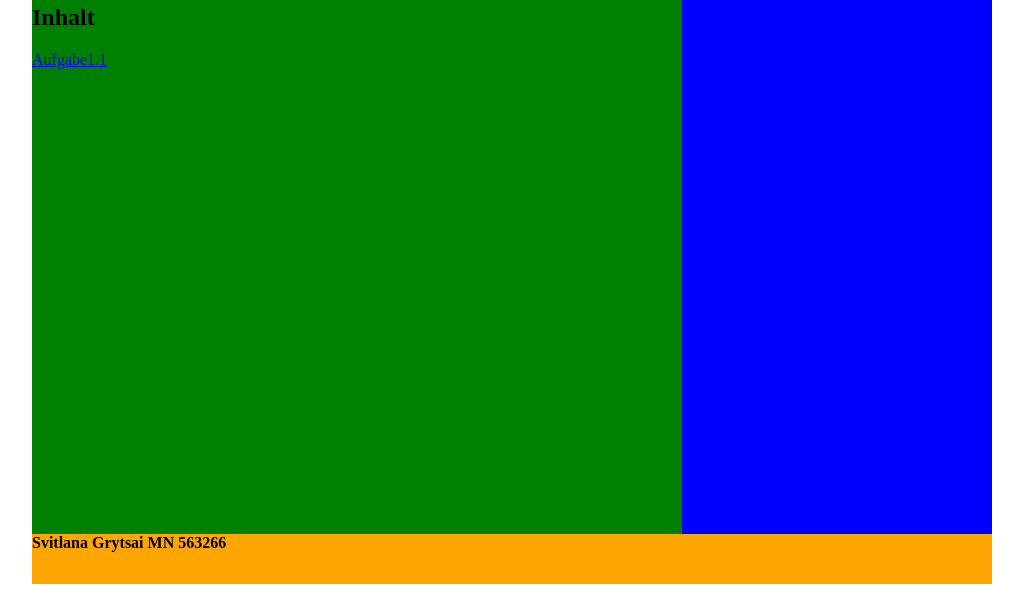
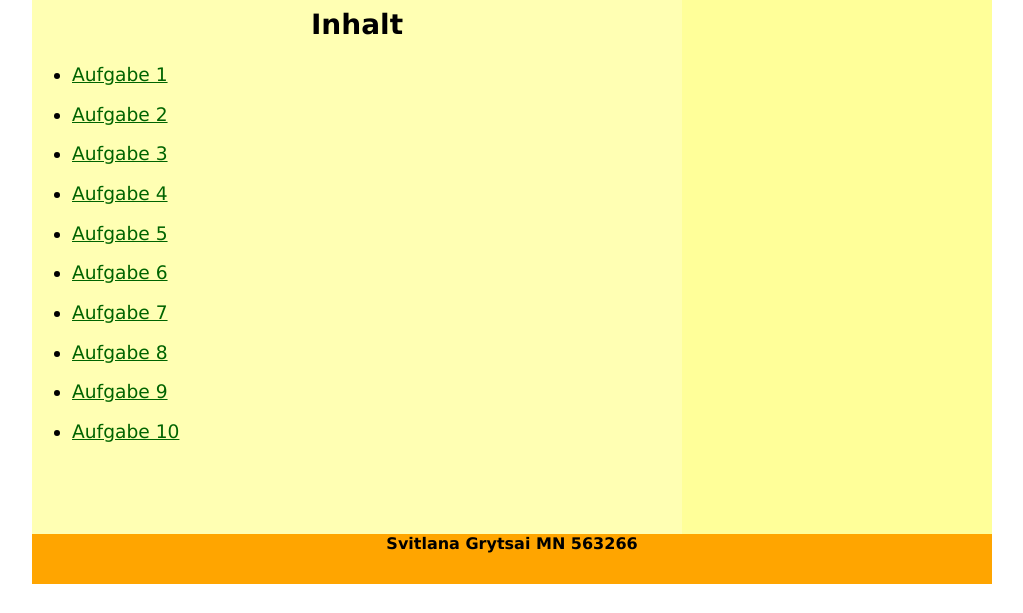
Before and after one commit to SvitlanaG/webtechnologien-ws-2018-2019, a plain HTML site: page index.html in a window 1280 px wide. Shown: the part 187-800 px from the top of the page, without its empty margins (128-1151 px from the left). Drawn offline with Linux system fonts and the light colour scheme.

Commit message:
neu index

```diff
--- a/index.html
+++ b/index.html
@@ -3,7 +3,7 @@
 <html>
 
 <head>
-			<link rel="stylesheet" href="style.css" type="text/css">
+			<link rel="stylesheet" href="style.css?test14444" type="text/css">
 </head>
 
 
@@ -12,12 +12,33 @@
 				<header align="center">
 
 				<h1>Meine Webseiten</h1>
+				<img src="WT18/images/fiw.jpg" alt="FIW-Logo" style="width:53px; height: 48px"/>
 				</header>
 				<section>
 			<h2>	Inhalt</h2>
 
 <nav>
-<a href="WT18/Aufgabe1/aufgabe1.html" target="_blank">Aufgabe1.1</a>
+	<ul>
+<li><a href="WT18/Aufgabe1/aufgabe1.html" target="_blank">Aufgabe 1</a></li>
+<p></p>
+<li><a href="WT18/Aufgabe2/aufgabe2.html" target="_blank">Aufgabe 2</a></li>
+<p></p>
+<li><a href="WT18/Aufgabe3/aufgabe3.html" target="_blank">Aufgabe 3</a></li>
+<p></p>
+<li><a href="WT18/Aufgabe4/aufgabe4.html" target="_blank">Aufgabe 4</a></li>
+<p></p>
+<li><a href="WT18/Aufgabe4/aufgabe4.html" target="_blank">Aufgabe 5</a></li>
+<p></p>
+<li><a href="WT18/Aufgabe4/aufgabe4.html" target="_blank">Aufgabe 6</a></li>
+<p></p>
+<li><a href="WT18/Aufgabe4/aufgabe4.html" target="_blank">Aufgabe 7</a></li>
+<p></p>
+<li><a href="WT18/Aufgabe4/aufgabe4.html" target="_blank">Aufgabe 8</a></li>
+<p></p>
+<li><a href="WT18/Aufgabe4/aufgabe4.html" target="_blank">Aufgabe 9</a></li>
+<p></p>
+<li><a href="WT18/Aufgabe4/aufgabe4.html" target="_blank">Aufgabe 10</a></li>
+	</ul>
 </nav>
 
 				</section>
--- a/style.css
+++ b/style.css
@@ -2,29 +2,49 @@
 	width: 960px;
 	margin-right: auto;
 	margin-left: auto;
+	font-family: Verdana;
 }
 
 header {
 	height: 150px;
-	background: red;
+	background: #999900;
+}
+
+h2 {
+	text-align: center;
+}
+
+a:link {
+	color: darkgreen;
+}
+a:visited {
+	color: darkolivegreen;
+}
+a:hover {
+	color: #223300;
+}
+a:active {
+	color: orange;
 }
 
 section {
 	width: 650px;
 	height: 550px;
 	float: left;
-	background: green;
+	background: #ffffb3;
+	font-size: 14pt;
 }
 
 aside {
 	width: 310px;
 	height: 550px;
 	float: right;
-	background: blue;
+	background: #ffff99;
 }
 
 footer {
 	height: 50px;
 	clear: both;
 	background: orange;
+	text-align: center;
 }
```
